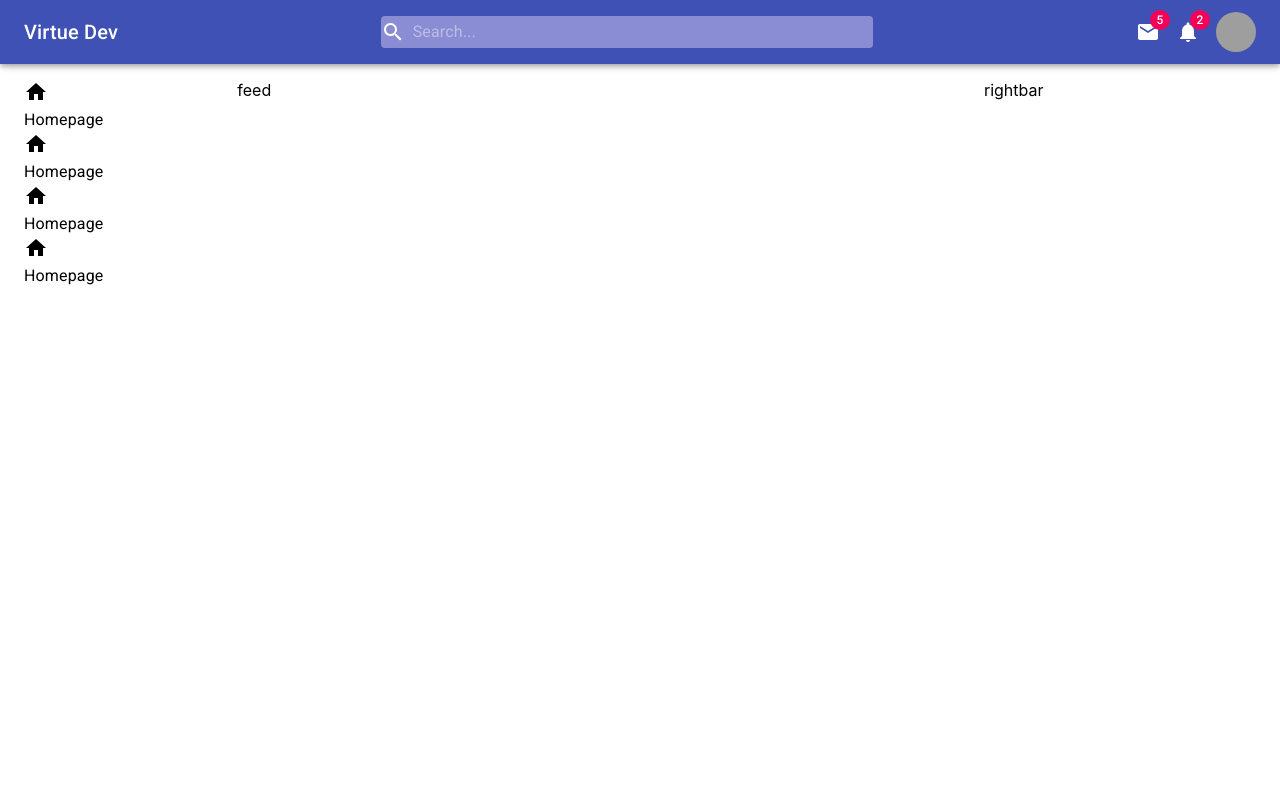
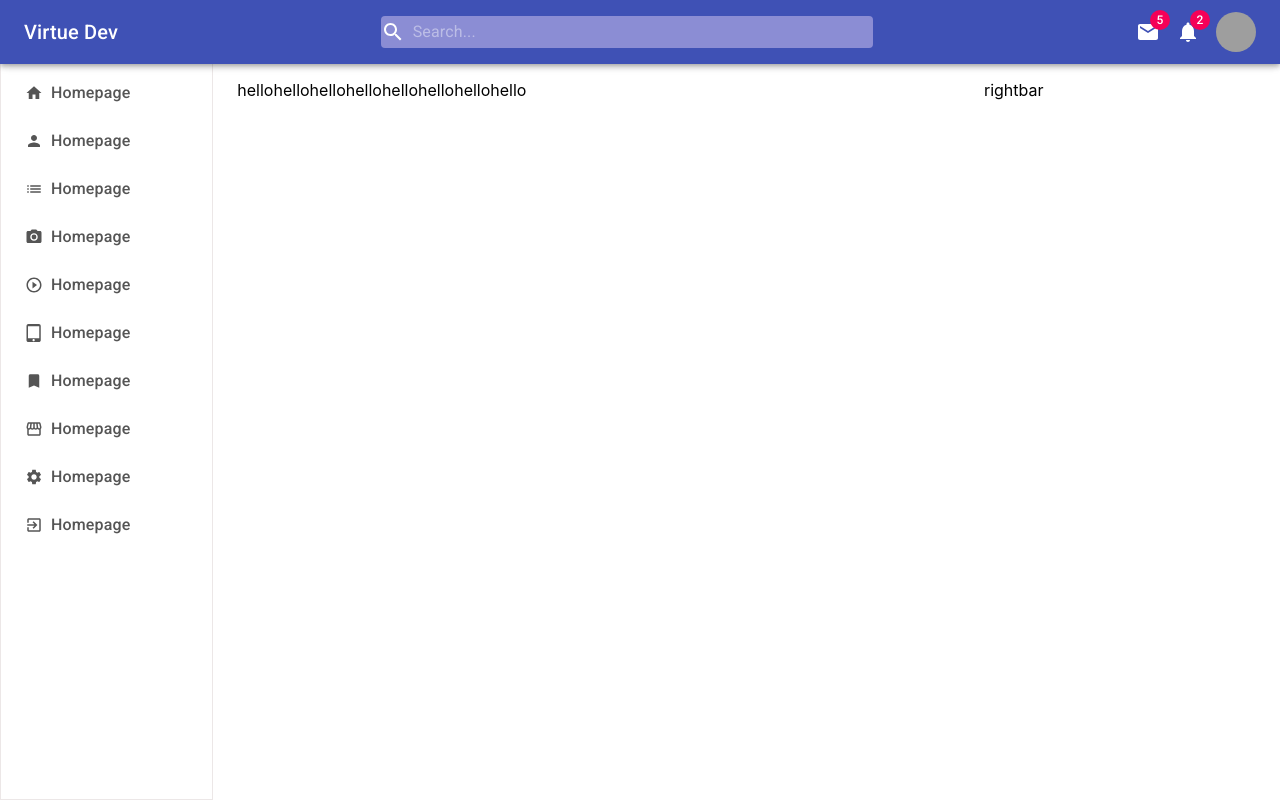
Before and after one commit to OzerOzturk/Material-UI-Responsive-Project, a React (Create React App) app: page / in a window 1280 px wide. Built offline with nearby package versions, Linux system fonts and the light colour scheme; grey boxes are pictures that could not be loaded.

Commit message:
responsive sidebar add.

```diff
--- a/src/App.js
+++ b/src/App.js
@@ -4,7 +4,13 @@ import Leftbar from "./components/Leftbar";
 import Navbar from "./components/Navbar";
 import Rightbar from "./components/Rightbar";
 
-const useStyles = makeStyles((theme) => ({}));
+const useStyles = makeStyles((theme) => ({
+  right: {
+    [theme.breakpoints.down("sm")]: {
+      display: "none",
+    },
+  },
+}));
 
 function App() {
   const classes = useStyles();
@@ -12,13 +18,13 @@ function App() {
     <div>
       <Navbar />
       <Grid container>
-        <Grid item sm={2}>
+        <Grid item sm={2} xs={2}>
           <Leftbar />
         </Grid>
-        <Grid item sm={7}>
+        <Grid item sm={7} xs={10}>
           <Feed />
         </Grid>
-        <Grid item sm={3}>
+        <Grid item sm={3} className={classes.right}>
           <Rightbar />
         </Grid>
       </Grid>
--- a/src/components/Feed.jsx
+++ b/src/components/Feed.jsx
@@ -1,4 +1,5 @@
 import { Container, makeStyles } from "@material-ui/core";
+import Post from "./Post";
 
 const useStyles = makeStyles((theme) => ({
   container: {
@@ -8,7 +9,18 @@ const useStyles = makeStyles((theme) => ({
 
 function Feed() {
   const classes = useStyles();
-  return <Container className={classes.container}>feed</Container>;
+  return (
+    <Container className={classes.container}>
+      <Post />
+      <Post />
+      <Post />
+      <Post />
+      <Post />
+      <Post />
+      <Post />
+      <Post />
+    </Container>
+  );
 }
 
 export default Feed;
--- a/src/components/Leftbar.jsx
+++ b/src/components/Leftbar.jsx
@@ -1,9 +1,51 @@
-import { Container, makeStyles, Typography } from "@material-ui/core";
-import { Home } from "@material-ui/icons";
+import { Container, List, makeStyles, Typography } from "@material-ui/core";
+import {
+  Bookmark,
+  ExitToApp,
+  Home,
+  Person,
+  PhotoCamera,
+  PlayCircleOutline,
+  Settings,
+  Storefront,
+  TabletMac,
+} from "@material-ui/icons";
+import ListSharpIcon from "@material-ui/icons/ListSharp";
 
 const useStyles = makeStyles((theme) => ({
   container: {
+    height: "100vh",
+    color: "white",
     paddingTop: theme.spacing(10),
+    backgroundColor: theme.palette.primary.main,
+    [theme.breakpoints.up("sm")]: {
+      backgroundColor: "white",
+      color: "#555",
+      border: "1px solid #ece7e7",
+    },
+  },
+  item: {
+    display: "flex",
+    alignItems: "center",
+    marginBottom: theme.spacing(4),
+    [theme.breakpoints.up("sm")]: {
+      marginBottom: theme.spacing(3),
+      cursor: "pointer",
+    },
+  },
+
+  icon: {
+    marginRight: theme.spacing(1),
+    [theme.breakpoints.up("sm")]: {
+      fontSize: "18px",
+    },
+  },
+
+  text: {
+    fontWeight: 500,
+    [theme.breakpoints.down("sm")]: {
+      display: "none",
+    },
   },
 }));
 
@@ -16,15 +58,39 @@ function Leftbar() {
         <Typography className={classes.text}>Homepage</Typography>
       </div>
       <div className={classes.item}>
-        <Home className={classes.icon} />
+        <Person className={classes.icon} />
         <Typography className={classes.text}>Homepage</Typography>
       </div>
       <div className={classes.item}>
-        <Home className={classes.icon} />
+        <ListSharpIcon className={classes.icon} />
         <Typography className={classes.text}>Homepage</Typography>
       </div>
       <div className={classes.item}>
-        <Home className={classes.icon} />
+        <PhotoCamera className={classes.icon} />
+        <Typography className={classes.text}>Homepage</Typography>
+      </div>
+      <div className={classes.item}>
+        <PlayCircleOutline className={classes.icon} />
+        <Typography className={classes.text}>Homepage</Typography>
+      </div>
+      <div className={classes.item}>
+        <TabletMac className={classes.icon} />
+        <Typography className={classes.text}>Homepage</Typography>
+      </div>
+      <div className={classes.item}>
+        <Bookmark className={classes.icon} />
+        <Typography className={classes.text}>Homepage</Typography>
+      </div>
+      <div className={classes.item}>
+        <Storefront className={classes.icon} />
+        <Typography className={classes.text}>Homepage</Typography>
+      </div>
+      <div className={classes.item}>
+        <Settings className={classes.icon} />
+        <Typography className={classes.text}>Homepage</Typography>
+      </div>
+      <div className={classes.item}>
+        <ExitToApp className={classes.icon} />
         <Typography className={classes.text}>Homepage</Typography>
       </div>
     </Container>
--- /dev/null
+++ b/src/components/Post.jsx
@@ -0,0 +1,14 @@
+import { makeStyles } from "@material-ui/core";
+
+const useStyles = makeStyles((theme) => ({
+  container: {
+    paddingTop: theme.spacing(10),
+  },
+}));
+
+function Post() {
+  const classes = useStyles();
+  return <>hello</>;
+}
+
+export default Post;
```
